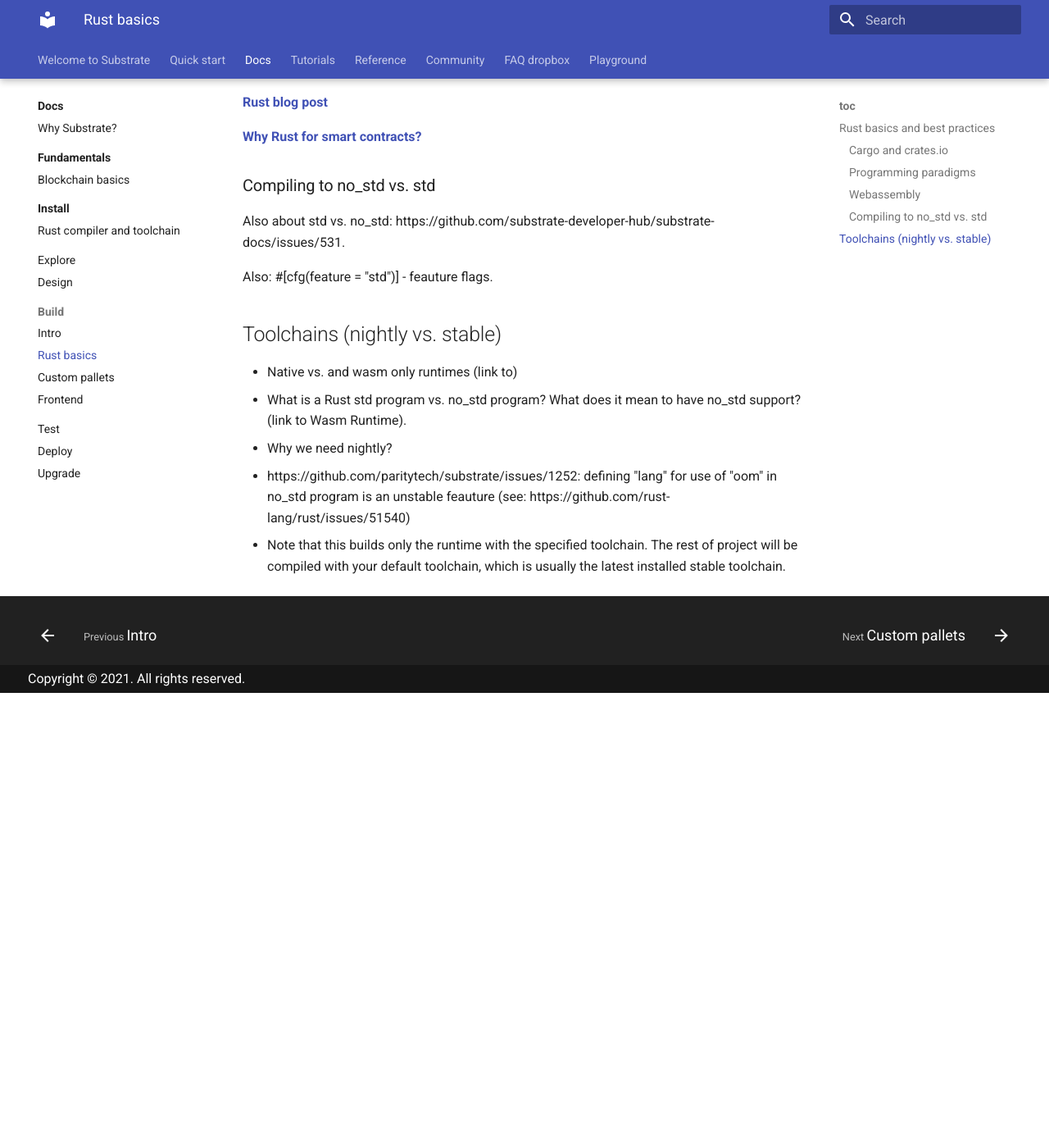
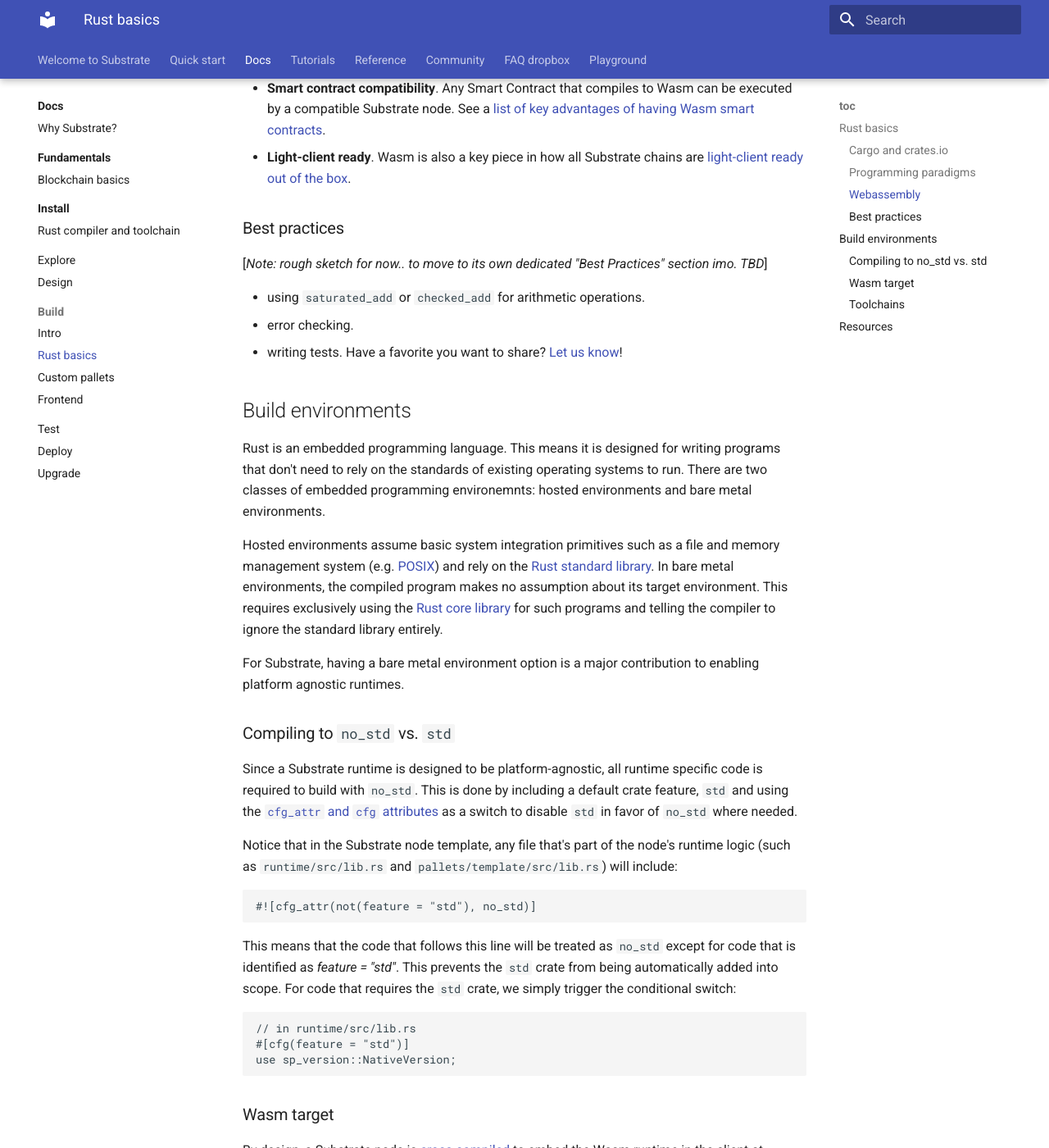
Before and after one commit to polkadot-developers/docs-sandbox, an MkDocs documentation site: the page built from source/docs/main-docs/06-build/rust-basics.md, in a window 1280 px wide and 1400 px high, scrolled down 1613 px. Shown: the whole window at 82% size. Built offline with MkDocs 1.6.1 and Material for MkDocs 9.7.7, drawn with Linux system fonts in a browser that asks for light colours; before the commit the page ends 2458 px from its top, so only the background shows below that; some of the changed text lies outside the part shown.

Commit message:
Rust draft finalized

````diff
--- a/source/docs/main-docs/06-build/rust-basics.md
+++ b/source/docs/main-docs/06-build/rust-basics.md
@@ -2,9 +2,23 @@
 Type: reference
 Index: 2
 
-## Rust basics and best practices
+_The goal of this article is to explain how Substrate uses Rust to achieve what it provides._
+_In doing so, explain how Substrate uses no_std and why, and what it has to do with compiling to Wasm_.
+## Rust basics
 
-Beyond the fact that Rust provides high performance, type safety and memory efficiency, it provides Substrate with a powerful technological edge that other languages don't offer.
+As a modern programming language, Rust provides a high degree of performance, type safety and memory efficiency.
+Among other characteristics, it's a language which gives Substrate a powerful technological edge that other languages don't offer.
+
+The Rust compiler helps developers be confident in the code they write, making it harder to write code with memory or concurency bugs.
+This is mostly owed to its type system which solves such issues at compile time.
+
+Useful context:
+
+- [Rust book](https://doc.rust-lang.org/book/)
+
+- [How rustup works](https://rust-lang.github.io/rustup/concepts/index.html)
+
+- [Why Rust?](https://www.parity.io/blog/why-rust)
 
 ### Cargo and crates.io
 
@@ -42,32 +56,99 @@
 - **Smart contract compatibility**. Any Smart Contract that compiles to Wasm can be executed by a compatible Substrate node. See a [list of key advantages of having Wasm smart contracts](https://paritytech.github.io/ink-docs/why-webassembly-for-smart-contracts).
 - **Light-client ready**. Wasm is also a key piece in how all Substrate chains are [light-client ready out of the box](https://paritytech.github.io/substrate-connect/#wasm-light-clients).
 
-Some best practices using Rust with Substrate:
+
+### Best practices
+
+[_Note: rough sketch for now.. to move to its own dedicated "Best Practices" section imo. TBD_]
 
 - using `saturated_add` or `checked_add` for arithmetic operations.
-- error checking
+- error checking.
+- writing tests.
+Have a favorite you want to share? [Let us know](https://github.com/substrate-developer-hub/substrate-docs/issues/558)!
 
-See this: https://github.com/substrate-developer-hub/substrate-docs/issues/558.
+## Build environments
 
-Links:
+Rust is an embedded programming language.
+This means it is designed for writing programs that don't need to rely on the standards of existing operating systems to run.
+There are two classes of embedded programming environemnts: hosted environments and bare metal environments.
 
-[**Cargo and crates.io**](https://doc.rust-lang.org/book/ch14-00-more-about-cargo.html)
+Hosted environments assume basic system integration primitives such as a file and memory management system (e.g. [POSIX](https://en.wikipedia.org/wiki/POSIX)) and rely on the [Rust standard library](https://doc.rust-lang.org/std/#the-rust-standard-library).
+In bare metal environments, the compiled program makes no assumption about its target environment.
+This requires exclusively using the [Rust core library](https://doc.rust-lang.org/core/) for such programs and telling the compiler to ignore the standard library entirely.
 
-[**Rust blog post**](https://thenewstack.io/rust-by-the-numbers-the-rust-programming-language-in-2021/)
+For Substrate, having a bare metal environment option is a major contribution to enabling platform agnostic runtimes.
 
-[**Why Rust for smart contracts?**](https://paritytech.github.io/ink-docs/why-rust-for-smart-contracts)
+### Compiling to `no_std` vs. `std`
 
-### Compiling to no_std vs. std
+Since a Substrate runtime is designed to be platform-agnostic, all runtime specific code is required to build with `no_std`.
+This is done by including a default crate feature, `std` and using the [`cfg_attr` and `cfg` attributes](http://web.mit.edu/rust-lang_v1.25/arch/amd64_ubuntu1404/share/doc/rust/html/book/first-edition/conditional-compilation.html) as a switch to disable `std` in favor of `no_std` where needed.
 
-Also about std vs. no_std: https://github.com/substrate-developer-hub/substrate-docs/issues/531.
+Notice that in the Substrate node template, any file that's part of the node's runtime logic (such as `runtime/src/lib.rs` and `pallets/template/src/lib.rs`) will include:
 
-Also: #[cfg(feature = "std")] - feauture flags.
+```rust
+#![cfg_attr(not(feature = "std"), no_std)]
+```
 
-## Toolchains (nightly vs. stable)
+This means that the code that follows this line will be treated as `no_std` except for code that is identified as _feature = "std"_.
+This prevents the `std` crate from being automatically added into scope.
+For code that requires the `std` crate, we simply trigger the conditional switch:
 
-- Native vs. and wasm only runtimes (link to)
-- What is a Rust std program vs. no_std program? What does it mean to have no_std support? (link to Wasm Runtime).
-- Why we need nightly?
-- https://github.com/paritytech/substrate/issues/1252: defining "lang" for use of "oom" in no_std program is an unstable feauture (see: https://github.com/rust-lang/rust/issues/51540)
-- Note that this builds only the runtime with the specified toolchain.
-    The rest of project will be compiled with your default toolchain, which is usually the latest installed stable toolchain.
+```rust
+// in runtime/src/lib.rs
+#[cfg(feature = "std")]
+use sp_version::NativeVersion;
+```
+
+### Wasm target
+
+<!-- List of `no_std` known issues: https://github.com/rust-embedded/wg/issues/64 -->
+
+By design, a Substrate node is [cross-compiled](#build-process) to embed the Wasm runtime in the client at genesis.
+To achieve this we need to specifiy a Wasm target for the compiler.
+A [target](https://rust-lang.github.io/rustup/concepts/index.html) is simply information for the compiler to know what platform the code should be generated for.
+
+Rust can support a multitude of [target platforms](https://doc.rust-lang.org/nightly/rustc/platform-support.html).
+Each target is identified as a triple which informs the compiler what kind of output a program expects.
+A target triple takes the form of:
+
+`<architecture-type>-<vendor>-<os-type>`
+
+When [setting up your Rust environment](#installation), the compiler will default to using the host toolchain's platform as the target.
+For example:
+
+`x86_64-unknown-linux-gnu`
+
+In order to compile to Wasm, you need to add the [`wasm32-unknown-unknown` target](https://doc.rust-lang.org/nightly/nightly-rustc/rustc_target/spec/wasm32_unknown_unknown/index.html).
+This triple translates to: "_compile to a Wasm target of 32-bit address space and make no assumptions about the host and target environments_".
+The result is that it can run on any type of 32-bit CPU.
+
+[Other Wasm targets](https://docs.wasmtime.dev/wasm-rust.html) for Rust do exist.
+However, the "unknown" parts of this Wasm target enforces the notion of making zero assumptions about the target environment, which is a key design decision in Substrate.
+
+It is also worth mentioning that there is `std` support for Substrate's Wasm target.
+But this is not something that Wasm runtimes in Substrate support as it could open up unwanted errors.
+In addition, the `wasm32-unknown-unknown` target architecture and `no_std` have the same fundamental assumptions, making `no_std` a natural fit.
+Rust `std` features are generally not compatible with the intended constraints of a Wasm runtime.
+For example, developers who attempt operations that are not allowed in the runtime, such as printing some text using `std`, could cause potential denial of service attacks.
+
+In general, relying only the `no_std` implementation of `wasm32-unknown-unknown` ensures:
+
+- A Substrate runtime is deterministic.
+- A Substrate runtime is platform agnostic.
+- A Substrate runtime is safe from unhandled errors.
+
+### Toolchains
+
+Wasm runtime compilation uses [Wasm builder](https://docs.substrate.io/rustdocs/latest/substrate_wasm_builder/index.html) which requires having a nightly toolchain installed.
+This is because the `wasm32-unknown-unknown` relies on [experimental features of Rust](https://doc.rust-lang.org/unstable-book/the-unstable-book.html).
+Over time, features will likely be promoted to stable.
+Subscribe to [this tracking issue](https://github.com/paritytech/substrate/issues/1252) for updates.
+Read more about the [build process](./build-process) to understand how a Substrate node is cross-compiled.
+
+## Resources
+
+- [**Cargo and crates.io**](https://doc.rust-lang.org/book/ch14-00-more-about-cargo.html)
+
+- [**Rust blog post**](https://thenewstack.io/rust-by-the-numbers-the-rust-programming-language-in-2021/)
+
+- [**Why Rust for smart contracts?**](https://paritytech.github.io/ink-docs/why-rust-for-smart-contracts)
````
Also changed, not shown: other parts of source/docs/main-docs/06-build/rust-basics.md (+1 -1 lines).
